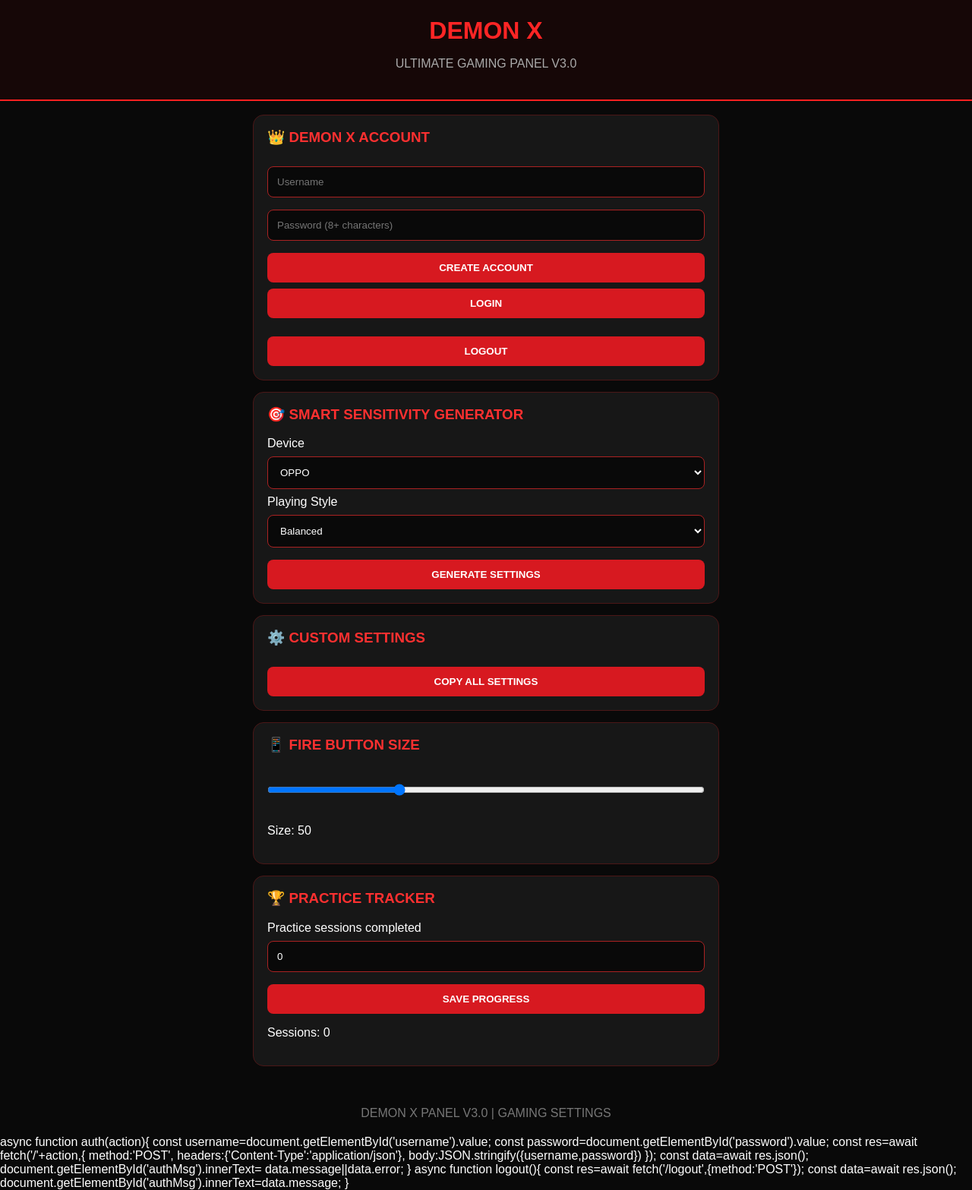
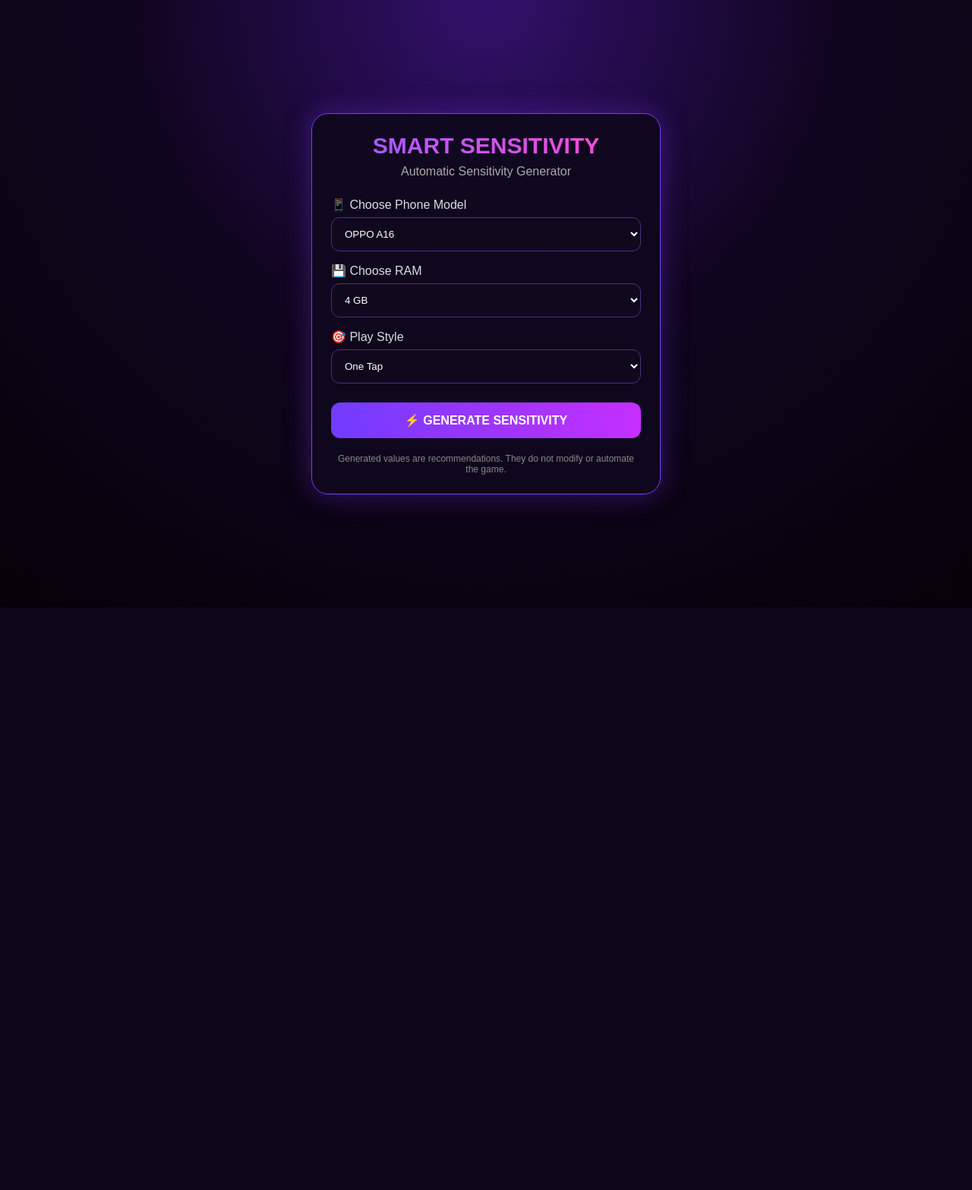
Before and after one commit to Ankul8899/demon-x-panel-, a Flask app: page / in a window 1280 px wide. Shown: the whole page at 76% size. After the commit the page ends 800 px from the top, so only its background shows below. Run offline with Flask 3, Linux system fonts and the light colour scheme.

Commit message:
updated app

```diff
--- a/app.py
+++ b/app.py
@@ -1,108 +1,97 @@
-from flask import Flask, render_template, request, jsonify, session
-from werkzeug.security import generate_password_hash, check_password_hash
-import sqlite3
-import random
-import os
+from flask import Flask, render_template, request, jsonify
 
 app = Flask(__name__)
-app.secret_key = os.environ.get("SECRET_KEY", "change-this-secret-before-deployment")
 
-def database():
-    conn = sqlite3.connect("users.db")
-    conn.execute("""
-        CREATE TABLE IF NOT EXISTS users (
-            id INTEGER PRIMARY KEY AUTOINCREMENT,
-            username TEXT UNIQUE NOT NULL,
-            password TEXT NOT NULL
-        )
-    """)
-    conn.commit()
-    return conn
 
-database().close()
+PHONE_PROFILES = {
+    "oppo_a16": {
+        "name": "OPPO A16",
+        "base": 120
+    },
+    "oppo_a6x_5g": {
+        "name": "OPPO A6x 5G",
+        "base": 135
+    },
+    "redmi_note": {
+        "name": "Redmi Note Series",
+        "base": 130
+    },
+    "realme_c": {
+        "name": "realme C Series",
+        "base": 125
+    },
+    "samsung_a": {
+        "name": "Samsung A Series",
+        "base": 120
+    },
+    "other": {
+        "name": "Other Phone",
+        "base": 120
+    }
+}
+
+
+def clamp(value):
+    return max(0, min(200, round(value)))
+
 
 @app.route("/")
-def home():
+def index():
     return render_template("index.html")
 
-@app.route("/signup", methods=["POST"])
-def signup():
-    data = request.get_json() or {}
-    username = data.get("username", "").strip()
-    password = data.get("password", "")
-
-    if len(username) < 3 or len(password) < 8:
-        return jsonify({"error": "Username needs 3 characters and password 8 characters"}), 400
-
-    conn = database()
-    try:
-        conn.execute(
-            "INSERT INTO users (username, password) VALUES (?, ?)",
-            (username, generate_password_hash(password))
-        )
-        conn.commit()
-        session["username"] = username
-        return jsonify({"message": "Account created"})
-    except sqlite3.IntegrityError:
-        return jsonify({"error": "Username already exists"}), 409
-    finally:
-        conn.close()
-
-@app.route("/login", methods=["POST"])
-def login():
-    data = request.get_json() or {}
-    conn = database()
-    user = conn.execute(
-        "SELECT password FROM users WHERE username = ?",
-        (data.get("username", "").strip(),)
-    ).fetchone()
-    conn.close()
-
-    if user and check_password_hash(user[0], data.get("password", "")):
-        session["username"] = data.get("username").strip()
-        return jsonify({"message": "Login successful"})
-
-    return jsonify({"error": "Invalid username or password"}), 401
-
-@app.route("/logout", methods=["POST"])
-def logout():
-    session.clear()
-    return jsonify({"message": "Logged out"})
-
-@app.route("/me")
-def me():
-    if "username" not in session:
-        return jsonify({"logged_in": False}), 401
-    return jsonify({"logged_in": True, "username": session["username"]})
 
 @app.route("/generate", methods=["POST"])
 def generate():
-    if "username" not in session:
-        return jsonify({"error": "Please login first"}), 401
 
-    data = request.get_json() or {}
-    style = data.get("style", "balanced")
-    dpi = int(data.get("dpi", 400))
+    data = request.get_json()
 
-    if not 200 <= dpi <= 800:
-        return jsonify({"error": "DPI must be 200-800"}), 400
+    phone = data.get("phone", "other")
+    ram = int(data.get("ram", 4))
+    mode = data.get("mode", "balanced")
 
-    presets = {
-        "balanced": [185, 175, 165, 155, 100],
-        "rush": [195, 190, 180, 170, 100],
-        "precision": [175, 165, 155, 145, 50]
+    profile = PHONE_PROFILES.get(
+        phone,
+        PHONE_PROFILES["other"]
+    )
+
+    base = profile["base"]
+
+    # RAM adjustment
+    if ram >= 8:
+        base += 8
+    elif ram == 6:
+        base += 4
+    elif ram <= 3:
+        base -= 8
+
+    # Play style adjustment
+    if mode == "one_tap":
+        base += 12
+    elif mode == "drag":
+        base += 7
+    else:
+        base += 0
+
+    result = {
+        "general": clamp(base + 20),
+        "red_dot": clamp(base + 10),
+        "scope_2x": clamp(base),
+        "scope_4x": clamp(base - 12),
+        "sniper": clamp(base - 28),
+        "free_look": clamp(base + 15)
     }
 
-    settings = presets.get(style, presets["balanced"])
-    variation = random.randint(-3, 3)
-
     return jsonify({
-        "general": max(0, min(200, settings[0] + variation)),
-        "red_dot": max(0, min(200, settings[1] + variation)),
-        "scope_2x": max(0, min(200, settings[2] + variation)),
-        "scope_4x": max(0, min(200, settings[3] + variation)),
-        "fire_button": settings[4]
+        "phone": profile["name"],
+        "ram": f"{ram} GB",
+        "mode": mode.replace("_", " ").title(),
+        "settings": result
     })
 
+
 if __name__ == "__main__":
-    app.run(host="0.0.0.0", port=8080)
+    app.run(
+        host="0.0.0.0",
+        port=5000,
+        debug=True
+    )
--- a/templates/index.html
+++ b/templates/index.html
@@ -1,179 +1,432 @@
 <!DOCTYPE html>
 <html lang="en">
+
 <head>
-<meta name="viewport" content="width=device-width, initial-scale=1">
-<title>DEMON X PANEL V3.0</title>
+<meta charset="UTF-8">
+<meta name="viewport" content="width=device-width, initial-scale=1.0">
+
+<title>Smart Sensitivity Generator</title>
+
 <style>
-*{box-sizing:border-box}
-body{
- margin:0;background:#090909;color:white;
- font-family:Arial,sans-serif;
+
+* {
+    box-sizing: border-box;
+    font-family: Arial, sans-serif;
 }
-header{
- background:#160707;padding:22px;
- border-bottom:2px solid #ff2020;
- text-align:center;
+
+body {
+    margin: 0;
+    min-height: 100vh;
+
+    background:
+        radial-gradient(circle at top,
+        #32106b 0%,
+        #10051f 45%,
+        #050208 100%);
+
+    color: white;
+
+    display: flex;
+    justify-content: center;
+    align-items: center;
+
+    padding: 20px;
 }
-header h1{color:#ff2525;margin:0}
-header p{color:#aaa}
-.container{padding:18px;max-width:650px;margin:auto}
-.card{
- background:#171717;padding:18px;
- border:1px solid #4b1717;
- border-radius:14px;margin-bottom:15px;
+
+.container {
+    width: 100%;
+    max-width: 460px;
 }
-h3{color:#ff3030;margin-top:0}
-input,select{
- width:100%;padding:12px;margin:8px 0;
- background:#090909;color:white;
- border:1px solid #aa2222;border-radius:8px;
+
+.card {
+    background: rgba(15, 8, 30, 0.95);
+
+    border: 1px solid #743cff;
+
+    border-radius: 22px;
+
+    padding: 25px;
+
+    box-shadow:
+        0 0 35px rgba(125, 55, 255, 0.35);
 }
-button{
- background:#d71920;color:white;border:0;
- padding:12px;border-radius:8px;width:100%;
- font-weight:bold;margin-top:8px;
+
+.logo {
+    text-align: center;
+    font-size: 30px;
+    font-weight: bold;
+
+    background: linear-gradient(
+        90deg,
+        #9b5cff,
+        #ff4bd8
+    );
+
+    -webkit-background-clip: text;
+    color: transparent;
 }
-.result{color:#ff4545;font-size:18px}
-.stat{display:flex;justify-content:space-between}
-footer{text-align:center;color:#777;padding:20px}
+
+.subtitle {
+    text-align: center;
+    color: #aaa;
+
+    margin: 8px 0 25px;
+}
+
+label {
+    display: block;
+
+    margin-top: 16px;
+    margin-bottom: 7px;
+
+    color: #ddd;
+}
+
+select {
+    width: 100%;
+
+    padding: 13px;
+
+    border-radius: 11px;
+
+    border: 1px solid #49317d;
+
+    background: #10091e;
+
+    color: white;
+
+    outline: none;
+}
+
+select:focus {
+    border-color: #a36cff;
+}
+
+.generate {
+    width: 100%;
+
+    margin-top: 25px;
+
+    padding: 14px;
+
+    border: none;
+
+    border-radius: 12px;
+
+    color: white;
+
+    font-size: 16px;
+
+    font-weight: bold;
+
+    cursor: pointer;
+
+    background:
+        linear-gradient(
+            90deg,
+            #713cff,
+            #c52fff
+        );
+}
+
+.generate:hover {
+    opacity: .9;
+}
+
+.result {
+    display: none;
+
+    margin-top: 25px;
+}
+
+.result-title {
+    text-align: center;
+
+    color: #c69cff;
+
+    margin-bottom: 12px;
+}
+
+.setting {
+    display: flex;
+
+    justify-content: space-between;
+
+    align-items: center;
+
+    padding: 13px;
+
+    margin: 8px 0;
+
+    border-radius: 10px;
+
+    background: #10091e;
+
+    border: 1px solid #30204f;
+}
+
+.value {
+    color: #d09cff;
+
+    font-weight: bold;
+
+    font-size: 17px;
+}
+
+.info {
+    text-align: center;
+
+    color: #888;
+
+    font-size: 12px;
+
+    margin-top: 20px;
+}
+
+.error {
+    color: #ff7b7b;
+
+    text-align: center;
+
+    margin-top: 15px;
+}
+
 </style>
 </head>
+
 <body>
-<header>
-<h1>DEMON X</h1>
-<p>ULTIMATE GAMING PANEL V3.0</p>
-</header>
 
 <div class="container">
-<div class="card" id="auth">
-<h3>👑 DEMON X ACCOUNT</h3>
 
-<input id="username" placeholder="Username">
-<input id="password" type="password" placeholder="Password (8+ characters)">
+<div class="card">
 
-<button onclick="auth('signup')">CREATE ACCOUNT</button>
-<button onclick="auth('login')">LOGIN</button>
+<div class="logo">
+SMART SENSITIVITY
+</div>
 
-<p id="authMsg"></p>
-<button onclick="logout()">LOGOUT</button>
+<div class="subtitle">
+Automatic Sensitivity Generator
 </div>
-<div class="card">
-<h3>🎯 SMART SENSITIVITY GENERATOR</h3>
-<label>Device</label>
-<select id="device">
-<option>OPPO</option>
-<<<<<<< HEAD
-<option>REALME</option>
-<option>REDMI</option>
-<option>SAMSUNG</option>
-<option>TECHNO</option>
-<option>OTHER</option>
-=======
-<option>Samsung</option>
-<option>Vivo</option>
-<option>Realme</option>
-<option>Redmi</option>
-<option>iPhone</option>
-<option>TECHNO</option>
-<option>Other</option>
->>>>>>> d6211a2 (updated templates)
+
+
+<label>📱 Choose Phone Model</label>
+
+<select id="phone">
+
+<option value="oppo_a16">
+OPPO A16
+</option>
+
+<option value="oppo_a6x_5g">
+OPPO A6x 5G
+</option>
+
+<option value="redmi_note">
+Redmi Note Series
+</option>
+
+<option value="realme_c">
+realme C Series
+</option>
+
+<option value="samsung_a">
+Samsung A Series
+</option>
+
+<option value="other">
+Other Phone
+</option>
+
 </select>
 
-<label>Playing Style</label>
-<select id="style">
-<option value="balanced">Balanced</option>
-<option value="fast">Fast Drag</option>
-<option value="steady">Steady Aim</option>
+
+<label>💾 Choose RAM</label>
+
+<select id="ram">
+
+<option value="2">2 GB</option>
+<option value="3">3 GB</option>
+<option value="4" selected>4 GB</option>
+<option value="6">6 GB</option>
+<option value="8">8 GB</option>
+<option value="12">12 GB</option>
+
 </select>
 
-<button onclick="generate()">GENERATE SETTINGS</button>
-<div id="result" class="result"></div>
+
+<label>🎯 Play Style</label>
+
+<select id="mode">
+
+<option value="one_tap">
+One Tap
+</option>
+
+<option value="drag">
+Drag
+</option>
+
+<option value="balanced">
+Balanced
+</option>
+
+</select>
+
+
+<button
+class="generate"
+onclick="generateSensitivity()">
+
+⚡ GENERATE SENSITIVITY
+
+</button>
+
+
+<div class="error" id="error"></div>
+
+
+<div class="result" id="result">
+
+<div class="result-title">
+🔥 Recommended Settings
 </div>
 
-<div class="card">
-<h3>⚙️ CUSTOM SETTINGS</h3>
-<div id="settings"></div>
-<button onclick="copySettings()">COPY ALL SETTINGS</button>
+
+<div class="setting">
+<span>General</span>
+<span class="value" id="general">0</span>
 </div>
 
-<div class="card">
-<h3>📱 FIRE BUTTON SIZE</h3>
-<input id="fire" type="range" min="30" max="100" value="50"
-oninput="fireValue.innerText=this.value">
-<p>Size: <span id="fireValue">50</span></p>
+
+<div class="setting">
+<span>Red Dot</span>
+<span class="value" id="red_dot">0</span>
 </div>
 
-<div class="card">
-<h3>🏆 PRACTICE TRACKER</h3>
-<label>Practice sessions completed</label>
-<input type="number" id="sessions" min="0" value="0">
-<button onclick="savePractice()">SAVE PROGRESS</button>
-<p id="progress">Sessions: 0</p>
+
+<div class="setting">
+<span>2x Scope</span>
+<span class="value" id="scope_2x">0</span>
+</div>
+
+
+<div class="setting">
+<span>4x Scope</span>
+<span class="value" id="scope_4x">0</span>
+</div>
+
+
+<div class="setting">
+<span>Sniper</span>
+<span class="value" id="sniper">0</span>
+</div>
+
+
+<div class="setting">
+<span>Free Look</span>
+<span class="value" id="free_look">0</span>
 </div>
 
 </div>
 
-<footer>DEMON X PANEL V3.0 | GAMING SETTINGS</footer>
-async function auth(action){
- const username=document.getElementById('username').value;
- const password=document.getElementById('password').value;
 
- const res=await fetch('/'+action,{
-  method:'POST',
-  headers:{'Content-Type':'application/json'},
-  body:JSON.stringify({username,password})
+<div class="info">
+Generated values are recommendations.
+They do not modify or automate the game.
+</div>
+
+</div>
+
+</div>
+
+
+<script>
+
+async function generateSensitivity() {
+
+    const phone =
+        document.getElementById("phone").value;
+
+    const ram =
+        document.getElementById("ram").value;
+
+    const mode =
+        document.getElementById("mode").value;
+
+    const error =
+        document.getElementById("error");
+
+    error.textContent = "";
+
+    try {
+
+        const response =
+            await fetch("/generate", {
+
+                method: "POST",
+
+                headers: {
+                    "Content-Type":
+                    "application/json"
+                },
+
+                body: JSON.stringify({
+
+                    phone: phone,
+                    ram: ram,
+                    mode: mode
+
+                })
+
             });
 
- const data=await res.json();
- document.getElementById('authMsg').innerText=
- data.message||data.error;
+
+        if (!response.ok) {
+            throw new Error("Server error");
         }
 
-async function logout(){
- const res=await fetch('/logout',{method:'POST'});
- const data=await res.json();
- document.getElementById('authMsg').innerText=data.message;
-}
-<script>
-let current={};
 
-function generate(){
- let s=document.getElementById('style').value;
- let base=s==='fast'?190:s==='steady'?155:175;
+        const data =
+            await response.json();
 
- current={
- General:base,
- Red_Dot:Math.max(0,base-10),
- Scope_2x:Math.max(0,base-20),
- Scope_4x:Math.max(0,base-35),
- Sniper:Math.max(0,base-55)
- };
+        const settings =
+            data.settings;
 
- document.getElementById('settings').innerHTML=
- Object.entries(current).map(([k,v])=>
- `<div class="stat"><span>${k}</span><b>${v}</b></div>`
- ).join('');
 
- document.getElementById('result').innerText=
- 'Settings generated for '+document.getElementById('device').value;
+        document.getElementById("general")
+            .textContent = settings.general;
+
+        document.getElementById("red_dot")
+            .textContent = settings.red_dot;
+
+        document.getElementById("scope_2x")
+            .textContent = settings.scope_2x;
+
+        document.getElementById("scope_4x")
+            .textContent = settings.scope_4x;
+
+        document.getElementById("sniper")
+            .textContent = settings.sniper;
+
+        document.getElementById("free_look")
+            .textContent = settings.free_look;
+
+
+        document.getElementById("result")
+            .style.display = "block";
+
     }
 
-function copySettings(){
- if(!Object.keys(current).length){generate();}
- let txt=Object.entries(current).map(([k,v])=>k+': '+v).join('\n');
- if(navigator.clipboard){
- navigator.clipboard.writeText(txt).then(()=>alert('Copied!'));
- }else{alert(txt);}
+    catch (e) {
+
+        error.textContent =
+            "⚠️ Server connect nahi ho raha.";
+
+    }
 }
 
-function savePractice(){
- let n=Math.max(0,Number(document.getElementById('sessions').value)||0);
- localStorage.setItem('demonSessions',n);
- document.getElementById('progress').innerText='Sessions: '+n;
-}
+</script>
 
-document.getElementById('progress').innerText=
-'Sessions: '+(localStorage.getItem('demonSessions')||0);
-</script>
 </body>
+
 </html>
```
Lines whose indentation alone changed are shown as unchanged.
